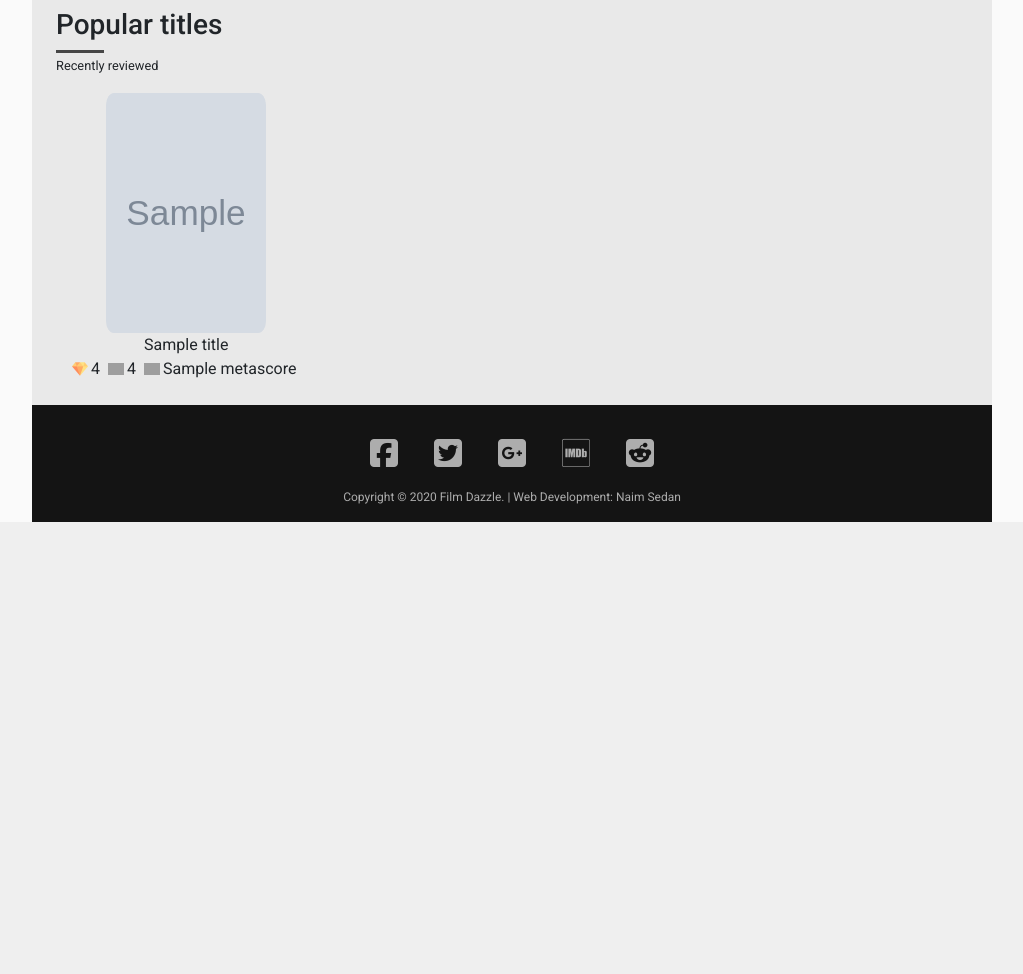
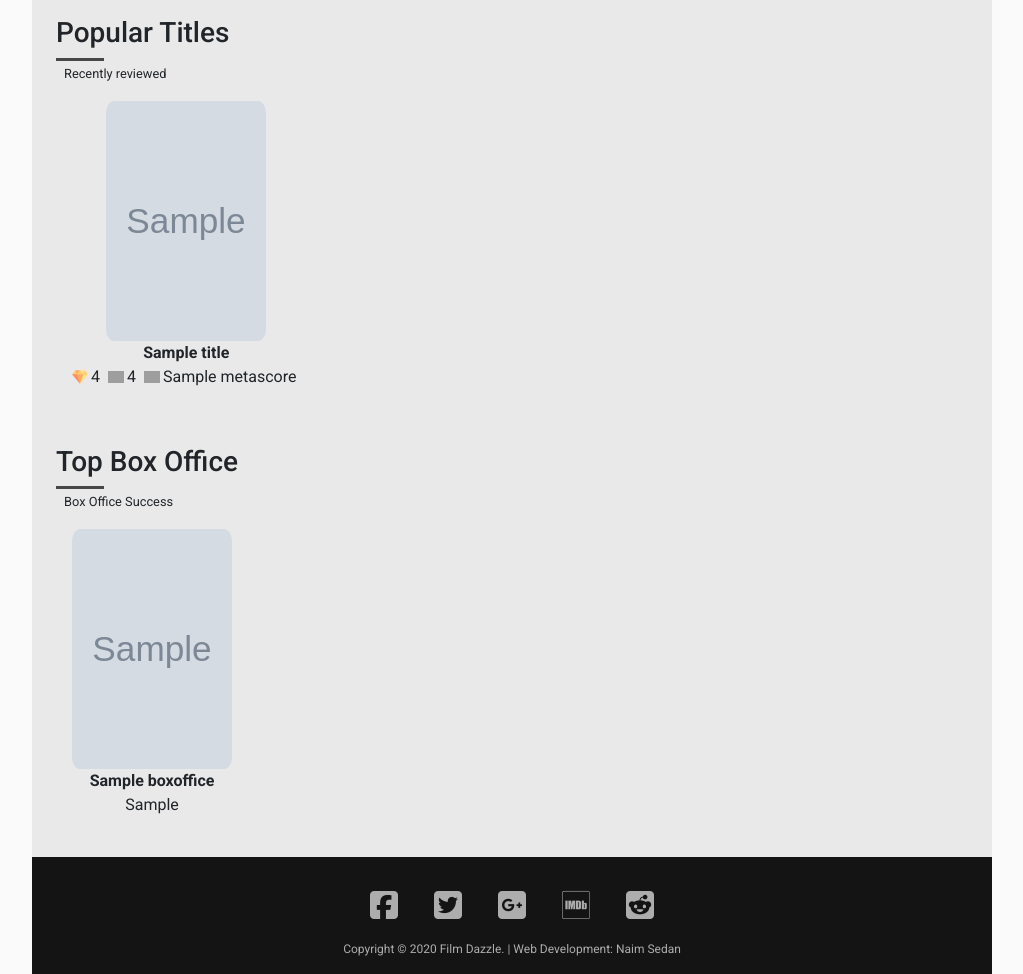
Before and after one commit to nsedan/film-dazzle, a Flask app: page / in a window 1280 px wide. Shown: the part 474-1448 px from the top of the page, without its empty margins (128-1151 px from the left). Before the commit the page ends 996 px from the top, so only its background shows below. Run offline with Flask 2, Linux system fonts and the light colour scheme; grey boxes marked "Sample" are stand-in pictures; a database or web service that is not in the repository returns one stand-in record (values such as "Sample title"); some libraries are stand-ins or nearby versions; grey boxes are pictures that could not be loaded.

Commit message:
top box office titles added in home page

```diff
--- a/app.py
+++ b/app.py
@@ -53,7 +53,20 @@ def index():
         titles = mongo.db.titles.find_one({'imdb_id': ids})
         titles_list.append(titles)
 
-    return render_template("index.html", titles=titles_list[0:10])
+    # Top Box Office
+    boxoffice = mongo.db.boxoffice.find().limit(10)
+    titles = mongo.db.titles.find()
+    boxoffice_limited = []
+
+    for bo in boxoffice:
+        imdb_id = bo['imdb_id']
+        titles = mongo.db.titles.find_one({'imdb_id': imdb_id})
+        poster = titles['poster']
+        bo['poster'] = poster
+        boxoffice_limited.append(bo)
+
+    return render_template("index.html", titles=titles_list[0:10],
+                           boxoffice=boxoffice_limited)
 
 
 @app.route('/search', methods=["GET", "POST"])
--- a/static/css/style.css
+++ b/static/css/style.css
@@ -338,19 +338,19 @@ footer p {
     margin: 0;
   }
 }
-.popular {
-  padding: 0.5rem 1.5rem 0 1.5rem;
+.top-titles {
+  padding: 1rem 1.5rem;
   margin: 0;
 }
-.popular .popular-list {
+.top-titles .top-titles-list {
   padding: 1rem 0 1.5rem 0;
   overflow-x: auto;
 }
-.popular .popular-list .title-block {
+.top-titles .top-titles-list .title-block {
   padding-left: 1rem;
   padding-right: 1rem;
 }
-.popular .popular-list .title-block .title-poster .poster {
+.top-titles .top-titles-list .title-block .title-poster .poster {
   width: 10rem;
   height: 15rem;
   border-radius: 5%;
@@ -358,18 +358,21 @@ footer p {
   margin-left: auto;
   margin-right: auto;
 }
-.popular .popular-list .title-block .title-poster p {
+.top-titles .top-titles-list .title-block .title-poster p {
   text-align: center;
   margin: 0;
 }
-.popular .popular-list .title-block .title-ratings {
+.top-titles .top-titles-list .title-block .title-poster p:first-of-type {
+  font-weight: 600;
+}
+.top-titles .top-titles-list .title-block .title-ratings {
   text-align: center;
 }
-.popular .popular-list .title-block .title-ratings span {
+.top-titles .top-titles-list .title-block .title-ratings span {
   padding-right: 0.25rem;
   font-size: 1rem;
 }
-.popular .popular-list .title-block .title-ratings span img {
+.top-titles .top-titles-list .title-block .title-ratings span img {
   margin-right: 3px;
   width: 1rem;
 }
@@ -402,10 +405,10 @@ footer p {
 }
 
 @media screen and (max-width: 770px) {
-  .popular {
-    padding: 0.5rem 1rem 0 1rem;
+  .top-titles {
+    padding: 0.5rem 1rem;
   }
-  .popular .popular-list ul {
+  .top-titles .top-titles-list ul {
     flex-direction: inherit;
   }
 
@@ -433,6 +436,11 @@ footer p {
   color: #949494;
 }
 
+@media screen and (max-width: 320px) {
+  .boxoffice-year {
+    display: none;
+  }
+}
 .error-404 {
   background-color: #212121;
   color: white;
--- a/static/scss/_boxoffice.scss
+++ b/static/scss/_boxoffice.scss
@@ -19,3 +19,9 @@
         }
     }
 }
+
+@media screen and (max-width: 320px) {
+    .boxoffice-year{
+        display: none;
+    }
+}
--- a/static/scss/_home.scss
+++ b/static/scss/_home.scss
@@ -1,7 +1,7 @@
-.popular {
-    padding: 0.5rem 1.5rem 0 1.5rem;
+.top-titles {
+    padding: 1rem 1.5rem;
     margin: 0;
-    .popular-list {
+    .top-titles-list {
         padding: 1rem 0 1.5rem 0;
         overflow-x: auto;
         .title-block {
@@ -19,6 +19,9 @@
                 p {
                     text-align: center;
                     margin: 0;
+                    &:first-of-type{
+                        font-weight: 600;
+                    }
                 }
             }
             .title-ratings {
@@ -71,9 +74,9 @@
     }
 }
 @media screen and (max-width: 770px) {
-    .popular {
-        padding: 0.5rem 1rem 0 1rem;
-        .popular-list {
+    .top-titles {
+        padding: 0.5rem 1rem;
+        .top-titles-list {
             ul {
                 flex-direction: inherit;
             }
--- /dev/null
+++ b/templates/includes/_boxoffice.html
@@ -0,0 +1,26 @@
+<section class="top-titles">
+	<h3>Top Box Office</h3>
+	<hr />
+	<small class="pl-2">Box Office Success</small>
+	<div class="row top-titles-list">
+		<ul class="list-group list-group-horizontal-md">
+			{%for title in boxoffice %}
+			<li>
+				<div class="title-block">
+					<div class="title-poster">
+						<a href="{{url_for('add_title', users_choice=title.imdb_id)}}">
+							<img
+                                src="{{title.poster}}"
+                                alt="{{title.title}} movie poster"
+                                class="poster"
+                            />
+                        </a>
+							<p>{{title.title}}</p>
+							<p>{{title.worldwide_gross}}</p>
+					</div>
+				</div>
+			</li>
+			{%endfor%}
+		</ul>
+	</div>
+</section>
--- a/templates/includes/_popular.html
+++ b/templates/includes/_popular.html
@@ -1,8 +1,8 @@
-<section class="popular">
-	<h3>Popular titles</h3>
+<section class="top-titles">
+	<h3>Popular Titles</h3>
 	<hr />
-    <small>Recently reviewed</small>
-	<div class="row popular-list">
+    <small class="pl-2">Recently reviewed</small>
+	<div class="row top-titles-list">
 		<ul class="list-group list-group-horizontal-md">
 			{%for title in titles%}
 			<li>
--- a/templates/index.html
+++ b/templates/index.html
@@ -9,7 +9,7 @@
 	<link rel="stylesheet" href="{{ url_for('static', filename='css/style.css') }}" type="text/css" />
 	<link rel="icon" type="image/png" href="{{ url_for('static', filename='favicon/favicon.png') }}" />
     <script src="https://kit.fontawesome.com/772e52f795.js" crossorigin="anonymous"></script>
-	<title>Film Dazzle.| Ratings, Reviews and More</title>
+	<title>Film Dazzle | Ratings, Reviews and More</title>
 </head>
 
 <body>
@@ -18,6 +18,7 @@
 			{% block body %}
                 {% include 'includes/_carousel.html' %}
                 {% include 'includes/_popular.html' %}
+                {% include 'includes/_boxoffice.html' %}
             {% endblock%}
         {% include 'includes/_footer.html' %}
 	</div>
```
Also changed, not shown: static/json/boxoffice.json (+5 -3 lines), templates/box_office.html (+4 -4 lines), 1 other file.
